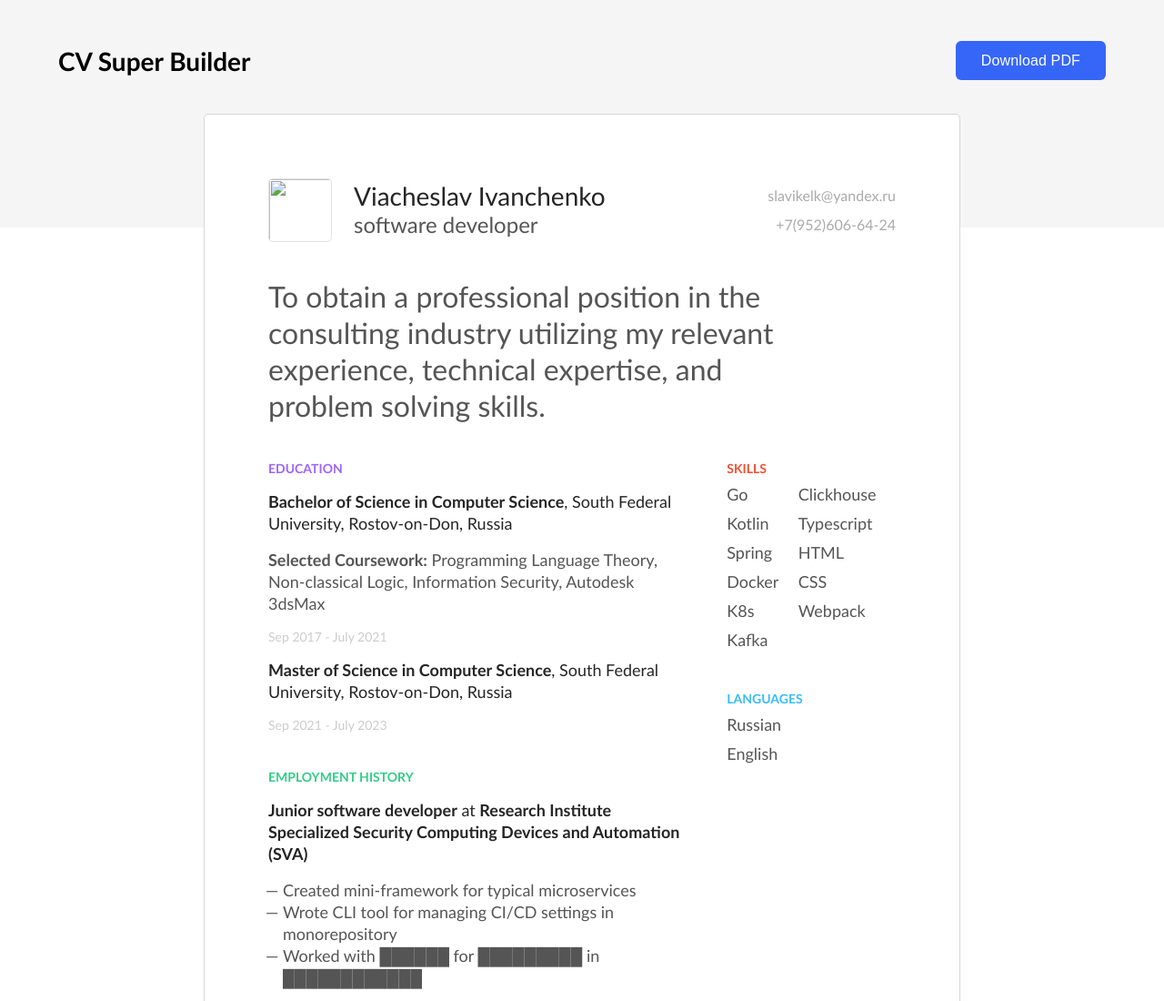
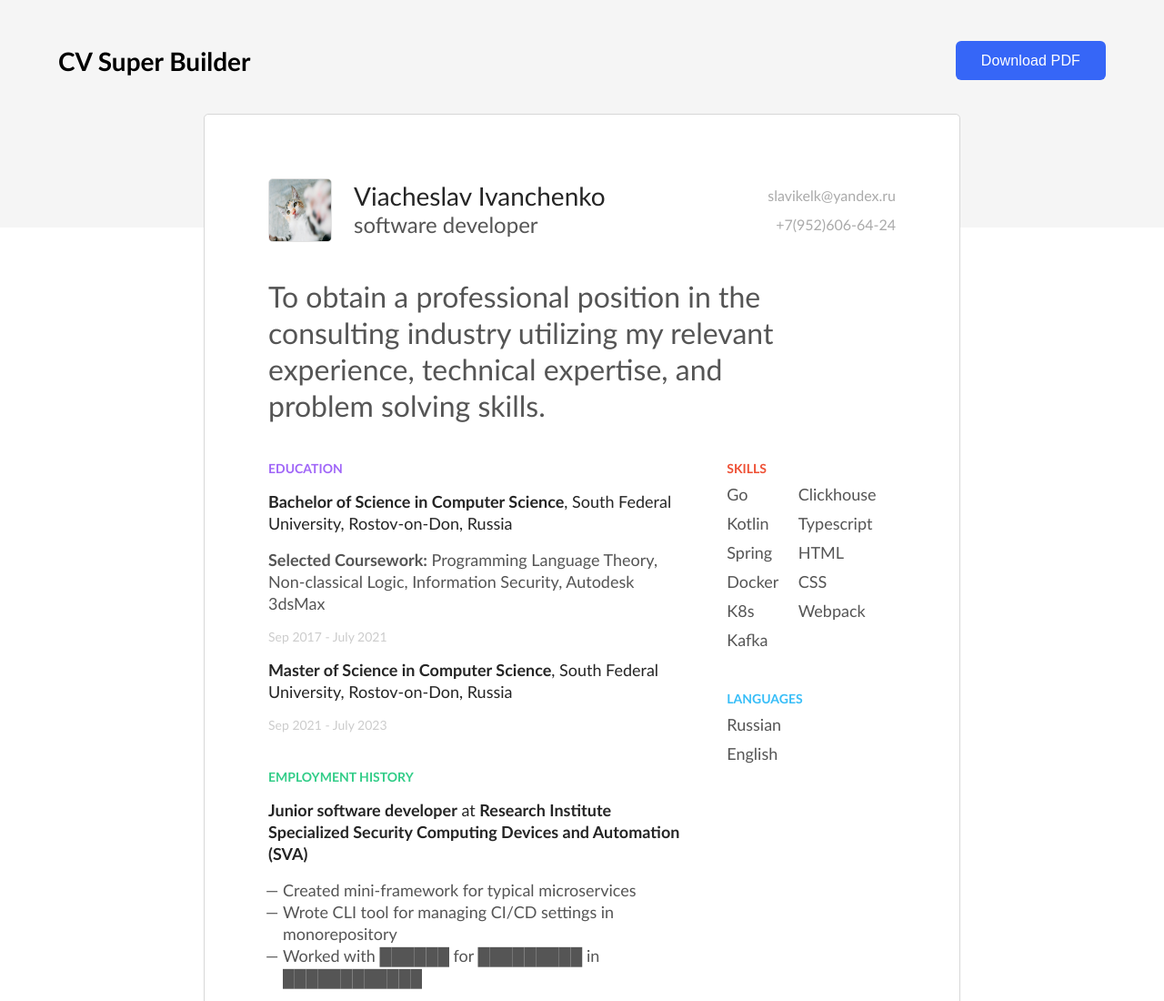
Before and after one commit to RobolabGs2/lab-resume, a website: page public/index.html in a window 1280 px wide. Shown: the top 1100 px of the page at 91% size. Drawn offline with Linux system fonts and the light colour scheme; the site is published under a folder, as on GitHub Pages, so addresses that start at the root find nothing.

Commit message:
Fix paths

```diff
--- a/public/index.html
+++ b/public/index.html
@@ -40,7 +40,7 @@
   <main class="resume-container">
     <div class="resume-page">
       <section class="resume-header resume-page__section">
-        <img src="/images/profile.jpg" width="70" height="70" class="resume-header__avatar">
+        <img src="images/profile.jpg" width="70" height="70" class="resume-header__avatar">
         <section class="resume-header__person">
           <div class="resume-header__name">Viacheslav Ivanchenko</div>
           <div class="resume-header__position">software developer</div>
```
